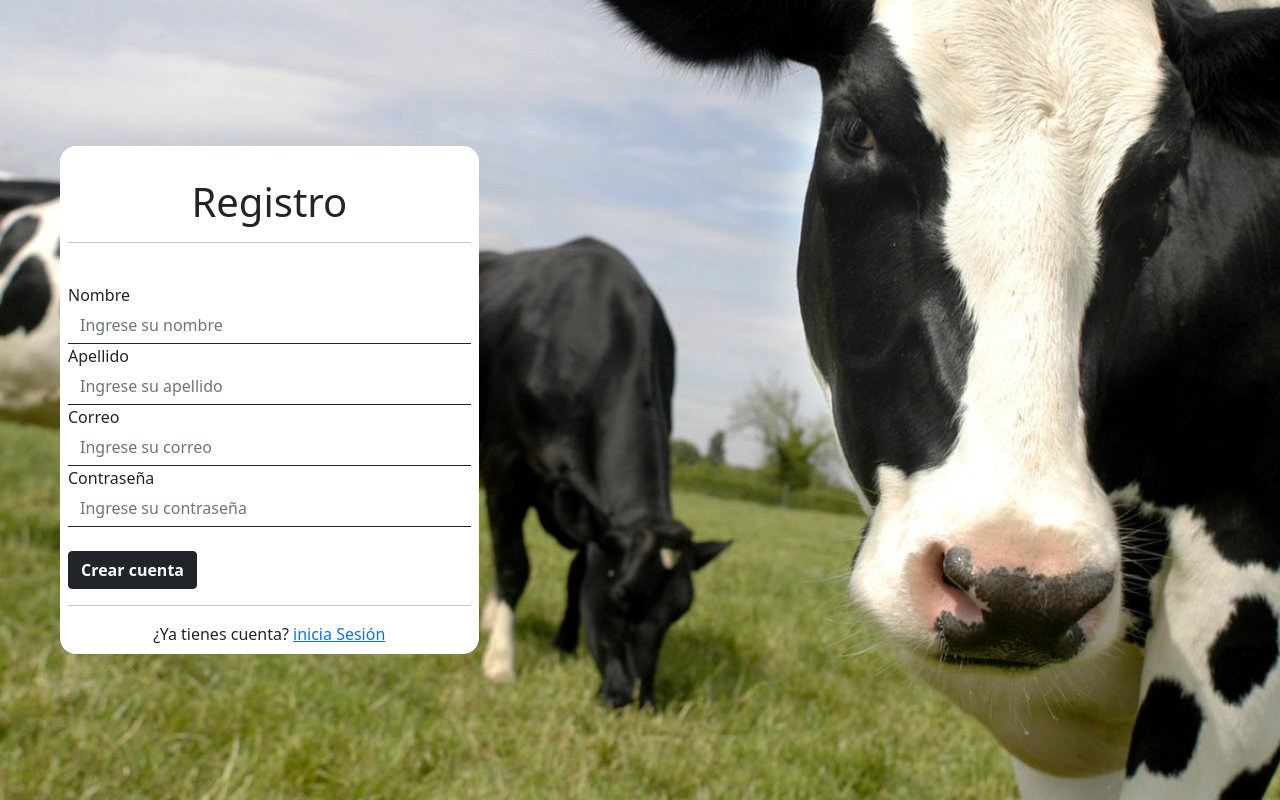
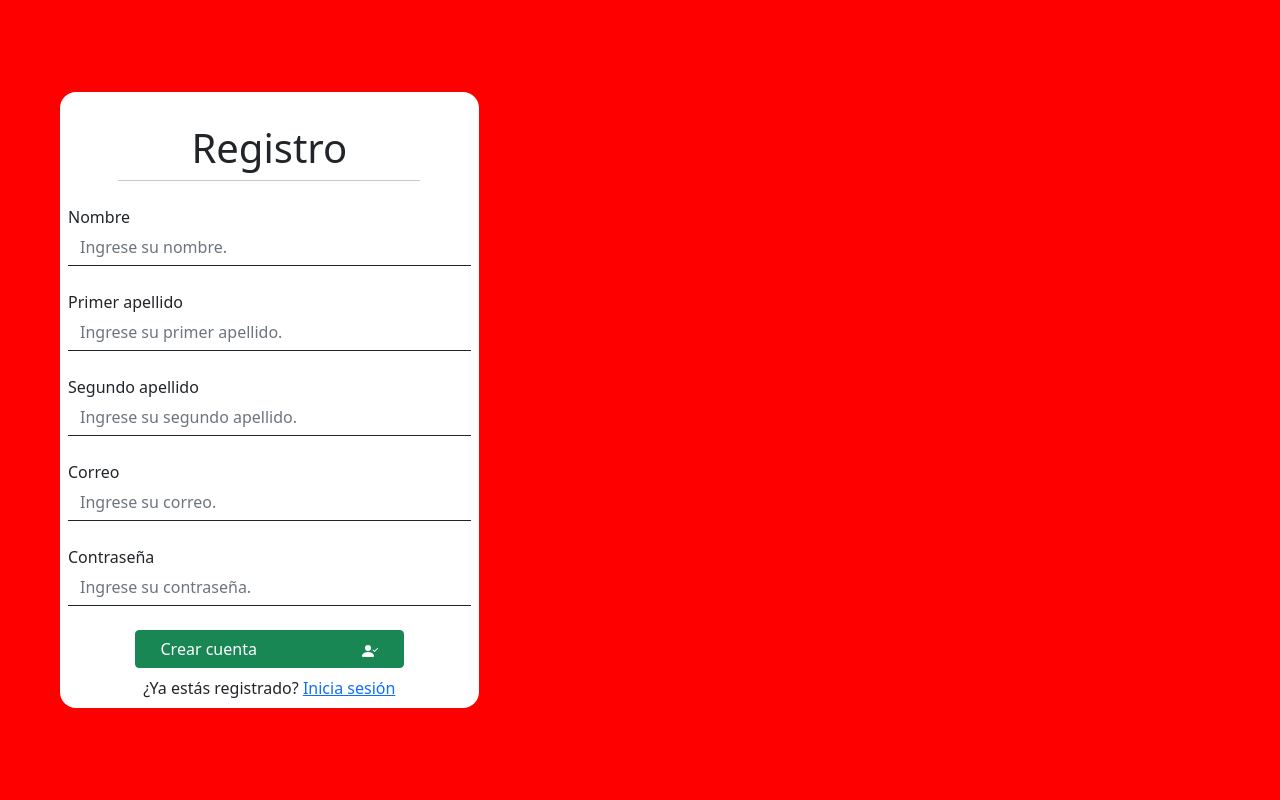
Before and after one commit to Felipe-Alvarez/PJIC-cowindex, a React (Create React App) app: page /registro in a window 1280 px wide. Built offline with nearby package versions, Linux system fonts and the light colour scheme.

Commit message:
Modificaciones

```diff
--- a/src/Routes/Rutas.jsx
+++ b/src/Routes/Rutas.jsx
@@ -3,6 +3,7 @@ import App from "../components/App";
 import Registro from "../components/register";
 import Lotes from "../components/Lotes";
 import Mislotes from "../components/Mislotes";
+import Ganado from "../components/Ganado";
 
 const Rutas = () => {
   return (
@@ -12,6 +13,7 @@ const Rutas = () => {
         <Route path="/crear-lote" element={<Mislotes />}></Route>
         <Route path="/registro" element={<Registro />}></Route>
         <Route path="/lotes" element={<Lotes />}></Route>
+        <Route path="/ganado" element={<Ganado></Ganado>}></Route>
       </Routes>
     </BrowserRouter>
   );
--- a/src/components/ganado.jsx
+++ b/src/components/ganado.jsx
@@ -0,0 +1,14 @@
+import Nav from './Navbar'
+
+const Ganado = () => {
+    return(
+        <>
+        <Nav />
+        <div className="container-fluid">
+
+        </div>
+        </>
+    );
+}
+
+export default Ganado;
--- a/src/components/register.jsx
+++ b/src/components/register.jsx
@@ -1,86 +1,100 @@
 import "bootstrap/dist/css/bootstrap.min.css";
-import "../css/app.css";
+import "../css/registro.css";
 import { Link } from "react-router-dom";
+import { BsFillPersonCheckFill } from "react-icons/bs";
 
 const register = () => {
   return (
     <div
       className="container-fluid vh-100 d-flex align-items-center"
-      id="container"
+      id="contain"
     >
       {/* PARA ORGANIZAR: JUSTIFY = EJE X, ALING = EJE Y */}
       <form
         className="ms-5 col-lg-4 col-md-10 col-sm-10 col-10 h-auto p-2"
         id="form"
       >
-        <h1 className="text-center mt-4" id="Texto_registro">
-          Registro
-        </h1>
-        <hr />
-        <br />
-        {/* ---name */}
-        <div className="form-group">
-          <label className="label" id="form-label">
-            Nombre
+        <div className="text-center">
+          <h1 className="text-center mt-4" id="Texto_registro">
+            Registro
+          </h1>
+        </div>
+        <hr className="w-75 m-auto mt-2" />
+        {/* form email */}
+        <div className="form-group mb-2 mt-4">
+          <label id="form-label">Nombre</label>
+          <input
+            type="text"
+            className="form-control"
+            id="inputForm"
+            aria-describedby="nameHelp"
+            placeholder="Ingrese su nombre."
+          />
+        </div>
+        {/* form password */}
+        <div className="form-group mb-2 mt-4">
+          <label for="name" id="form-label">
+            Primer apellido
           </label>
           <input
             type="text"
-            name="nombre"
             className="form-control"
             id="inputForm"
-            required
-            placeholder="Ingrese su nombre"
+            placeholder="Ingrese su primer apellido."
           />
-          <label className="label" id="form-label">
-            Apellido
+        </div>
+        <div className="form-group mb-2 mt-4">
+          <label for="name" id="form-label">
+            Segundo apellido
           </label>
           <input
             type="text"
-            name="apellido"
             className="form-control"
             id="inputForm"
-            required
-            placeholder="Ingrese su apellido"
+            placeholder="Ingrese su segundo apellido."
           />
-          <label className="label" id="form-label">
+        </div>
+        <div className="form-group mb-2 mt-4">
+          <label for="name" id="form-label">
             Correo
           </label>
           <input
             type="email"
-            name="correo"
             className="form-control"
             id="inputForm"
-            required
-            placeholder="Ingrese su correo"
+            placeholder="Ingrese su correo."
           />
-          <label className="label" id="form-label">
+        </div>
+        <div className="form-group mb-2 mt-4">
+          <label for="name" id="form-label">
             Contraseña
           </label>
           <input
             type="password"
-            name="contrasena"
+            className="form-control"
             id="inputForm"
-            className="form-control"
-            required
-            placeholder="Ingrese su contraseña"
+            placeholder="Ingrese su contraseña."
           />
         </div>
-        <button
-          className="btn btn-block mt-4 btn-dark"
-          type="submit"
-          id="btn_registrar"
-        >
-        <strong>Crear cuenta</strong>
-        </button>
-        <hr />
+        <div className="w-100 d-flex justify-content-center mt-4">
+          <Link
+            className="btn btn-success col-8 d-flex justify-content-between"
+            to="/crear-lote"
+          >
+            <div className="col-6">Crear cuenta</div>
+            <div className="col-2">
+            <BsFillPersonCheckFill></BsFillPersonCheckFill>
+            </div>
+          </Link>
+        </div>
         <div className="w-100 mt-2 d-flex justify-content-center">
           <div className="d-block text-center">
-            <span className="Link_sesion">
-              ¿Ya tienes cuenta? {""}
-              <Link id="link" to="/">
-                inicia Sesión
+            <p className="mb-0">
+              ¿Ya estás registrado? {""}
+              <Link className="" to="/">
+                Inicia sesión
               </Link>
-            </span>
+            </p>
           </div>
         </div>
       </form>
--- /dev/null
+++ b/src/css/registro.css
@@ -0,0 +1,3 @@
+#contain{
+    background-color: red;
+}
```
Also changed, not shown: src/css/app.css (+0 -9 lines), src/css/ganado.css (added), 1 other file (tests, documents, lock files or other folders). Lines whose indentation alone changed are shown as unchanged.
